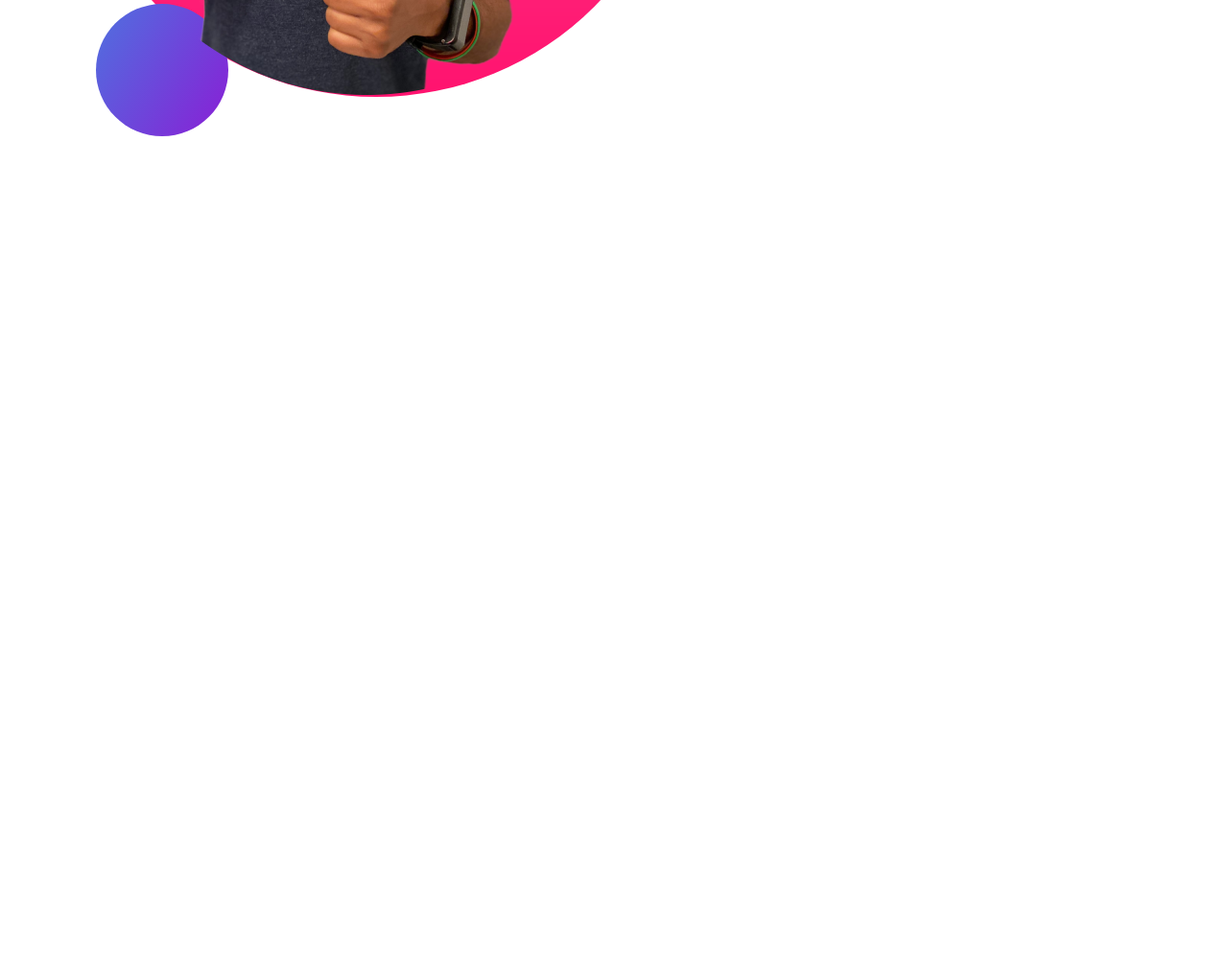
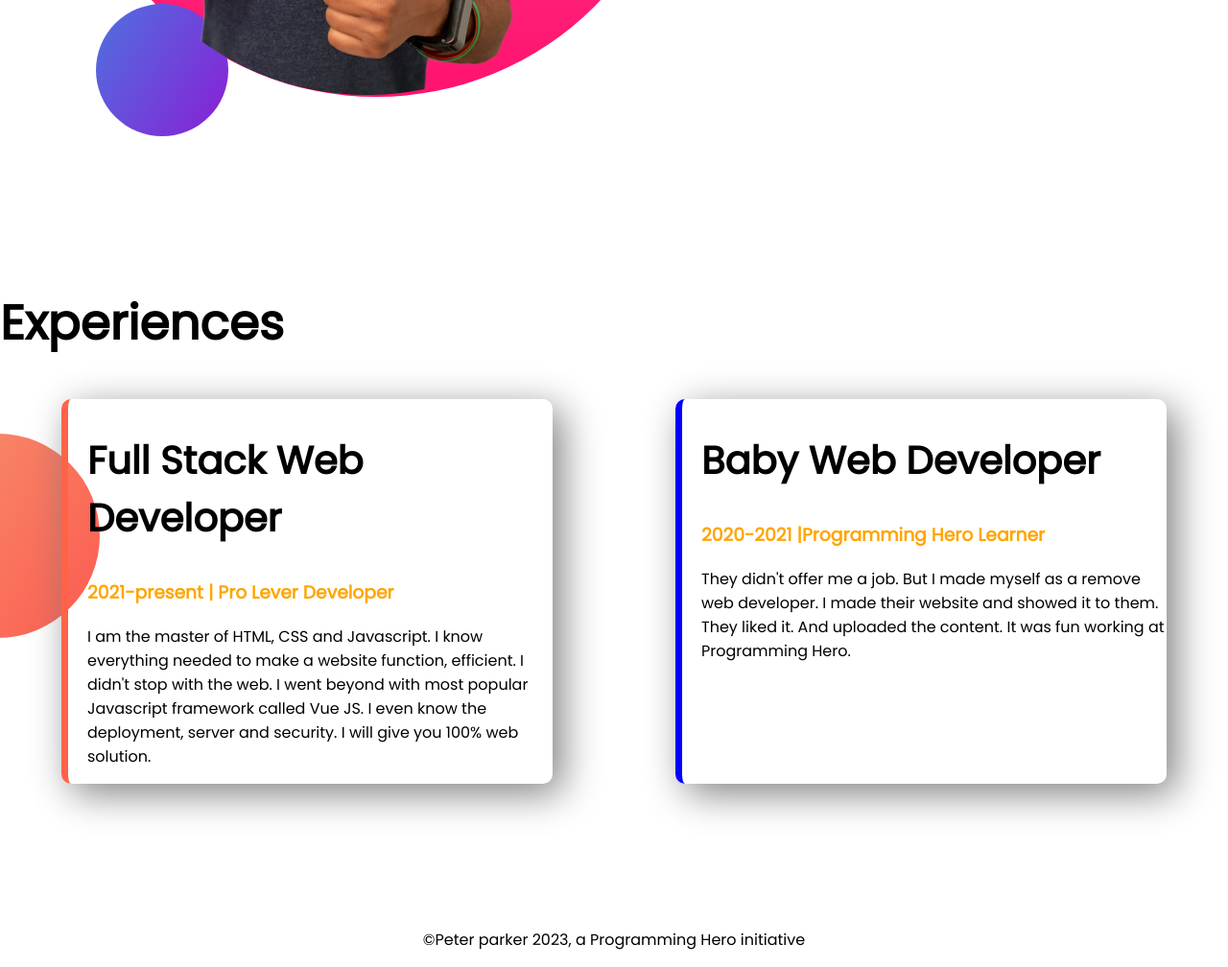
Before and after one commit to aziza327/developer-portfolio, a plain HTML site: page developer-portfolio/index.html in a window 1280 px wide. Shown: the part 1188-2196 px from the top of the page at 96% size. Before the commit the page ends 1488 px from the top, so only its background shows below. Drawn offline with Linux system fonts and the light colour scheme.

Commit message:
footer added

```diff
--- a/developer-portfolio/index.html
+++ b/developer-portfolio/index.html
@@ -1,5 +1,6 @@
 <!DOCTYPE html>
 <html lang="en">
+
 <head>
     <meta charset="UTF-8">
     <meta http-equiv="X-UA-Compatible" content="IE=edge">
@@ -10,13 +11,16 @@
     <link href="https://fonts.googleapis.com/css2?family=Poppins&display=swap" rel="stylesheet">
     <link rel="stylesheet" href="style.css">
 </head>
+
 <body>
-    <section class="top-banner">
+    <section class="top-banner flexible-container">
         <div class="half-width">
             <h1>Welcome To</h1>
             <h1><span class="orange-color">Jhankar Mahbub</span> World!</h1>
             <h3>Build Climber and Train Stopper</h3>
-        <p>You might saw me jumping, climbing buildings, and stopping trains. But nobody pays me a dime for that work. That's why I am learning and mastering web development. I will not stop until I become the Web Development Hero.</p>
+            <p>You might saw me jumping, climbing buildings, and stopping trains. But nobody pays me a dime for that
+                work. That's why I am learning and mastering web development. I will not stop until I become the Web
+                Development Hero.</p>
             <a class="link-button" target="_blank" href="https://www.linkedin.com/company/programminghero/">HIRE ME</a>
         </div>
 
@@ -24,20 +28,43 @@
             <img src="images/jhankar.png" alt="">
         </div>
     </section>
-    <section class="dream-big">
+    <section class="dream-big flexible-container">
         <div>
             <img src="images/jhankar2.png" alt="">
         </div>
         <div class="half-width">
             <h1>Dream Big</h1>
             <h2>Become a Web Developer</h2>
-            <p>I already learned the basic HTML and CSS. I can build any simple website. I can even teach my grandma how to make simple website. My goal is to build 3 websites and learn advanced topics.</p>
-            <a class="link-button" target="_blank" href="https://programminghero1.github.io/developer-portfolio/">DOWNLOAD RESUME</a>
+            <p>I already learned the basic HTML and CSS. I can build any simple website. I can even teach my grandma how
+                to make simple website. My goal is to build 3 websites and learn advanced topics.</p>
+            <a class="link-button" target="_blank"
+                href="https://programminghero1.github.io/developer-portfolio/">DOWNLOAD RESUME</a>
 
         </div>
     </section>
+    <section class="experience-area">
+        <h1>Experiences</h1>
+        <div class="flexible-container">
+            <div id="full-stack-developer" class="experience-item">
+                <h2>Full Stack Web Developer</h2>
+                <h3 class="orange-color">2021-present | Pro Lever Developer</h3>
+                <p>I am the master of HTML, CSS and Javascript. I know everything needed to make a website function,
+                    efficient. I didn't stop with the web. I went beyond with most popular Javascript framework called
+                    Vue JS. I even know the deployment, server and security. I will give you 100% web solution.</p>
 
+            </div>
+            <div id="baby-web-developer" class="experience-item">
+                <h2>Baby Web Developer</h2>
+                <h3 class="orange-color">2020-2021 |Programming Hero Learner</h3>
+                <p>They didn't offer me a job. But I made myself as a remove web developer. I made their website and
+                    showed it to them. They liked it. And uploaded the content. It was fun working at Programming Hero.
+                </p>
+            </div>
+        </div>
+    </section>
+</body>
+<footer>
+    <p>©Peter parker 2023, a Programming Hero initiative</p>
+</footer>
 
-
-</body>
 </html>
--- a/developer-portfolio/style.css
+++ b/developer-portfolio/style.css
@@ -1,39 +1,81 @@
-body{
+body {
     font-family: 'Poppins', sans-serif;
-    margin: 0%;
+    margin: 0;
 }
-h1{
-    font-size: 50 px;
+
+h1 {
+    font-size: 50px;
 
 }
-.orange-color{
+
+h2 {
+    font-size: 40px;
+}
+
+.orange-color {
     color: orange;
 }
-section{
+
+.flexible-container {
     display: flex;
     margin-bottom: 150px;
 }
-.half-width{
+
+.half-width {
     width: 50%;
-    padding-left:2%;
+    /*float: left;*/
+    padding-left: 2%;
+    /*margin-left: 5%;*/
 }
-.half-width img{
-    width:80%;
+
+.half-width img {
+    width: 80%;
 }
-.link-button{
+
+.link-button {
     text-decoration: none;
     padding: 10px 40px;
-    background-image: linear-gradient(orange,tomato);
+    background-image: linear-gradient(orange, tomato);
     color: white;
     font-weight: 700;
     border-radius: 5px;
 }
-.top-banner{
-    background-image:url(images/top-banner.png) ;
-    background-repeat: no-repeat ;
+
+.top-banner {
+    background-image: url(images/top-banner.png);
+    background-repeat: no-repeat;
+    /*background-position: right;*/
 }
-.dream-big{
+
+.dream-big {
     background-image: url(images/dream-bg.png);
-    background-repeat: no-repeat ;
+    background-repeat: no-repeat;
     background-position: right;
 }
+
+.experience-area {
+    background-image: url(images/exp-bg.png);
+    background-repeat: no-repeat;
+    background-position: left;
+}
+
+.experience-item {
+    width: 40%;
+    margin-left: 5%;
+    margin-right: 5%;
+    padding-left: 20px;
+    border-radius: 10px;
+    box-shadow: 10px 10px 40px gray;
+}
+
+#full-stack-developer {
+    border-left: 7px solid tomato;
+}
+
+#baby-web-developer {
+    border-left: 7px solid blue;
+}
+
+footer p {
+    text-align: center;
+}
```
Lines whose indentation alone changed are shown as unchanged.
